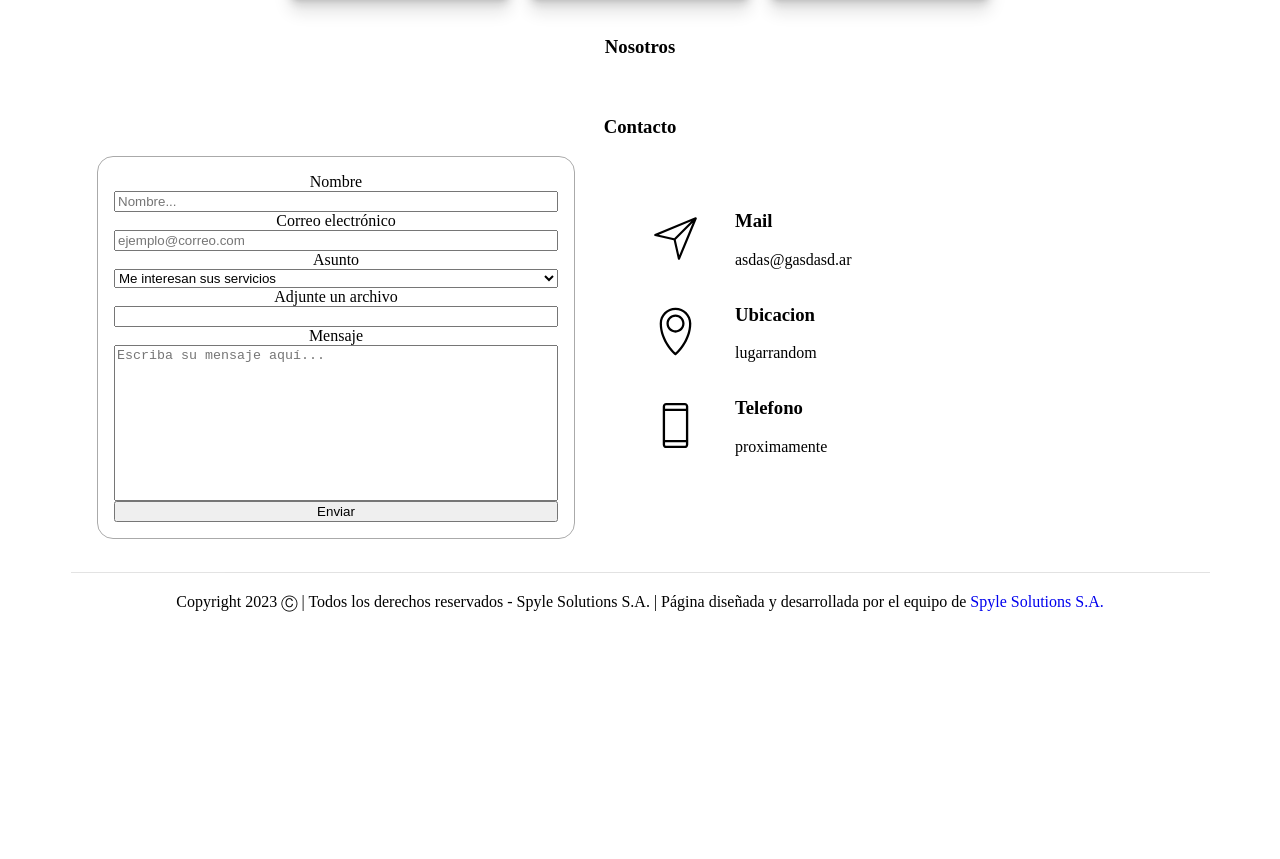
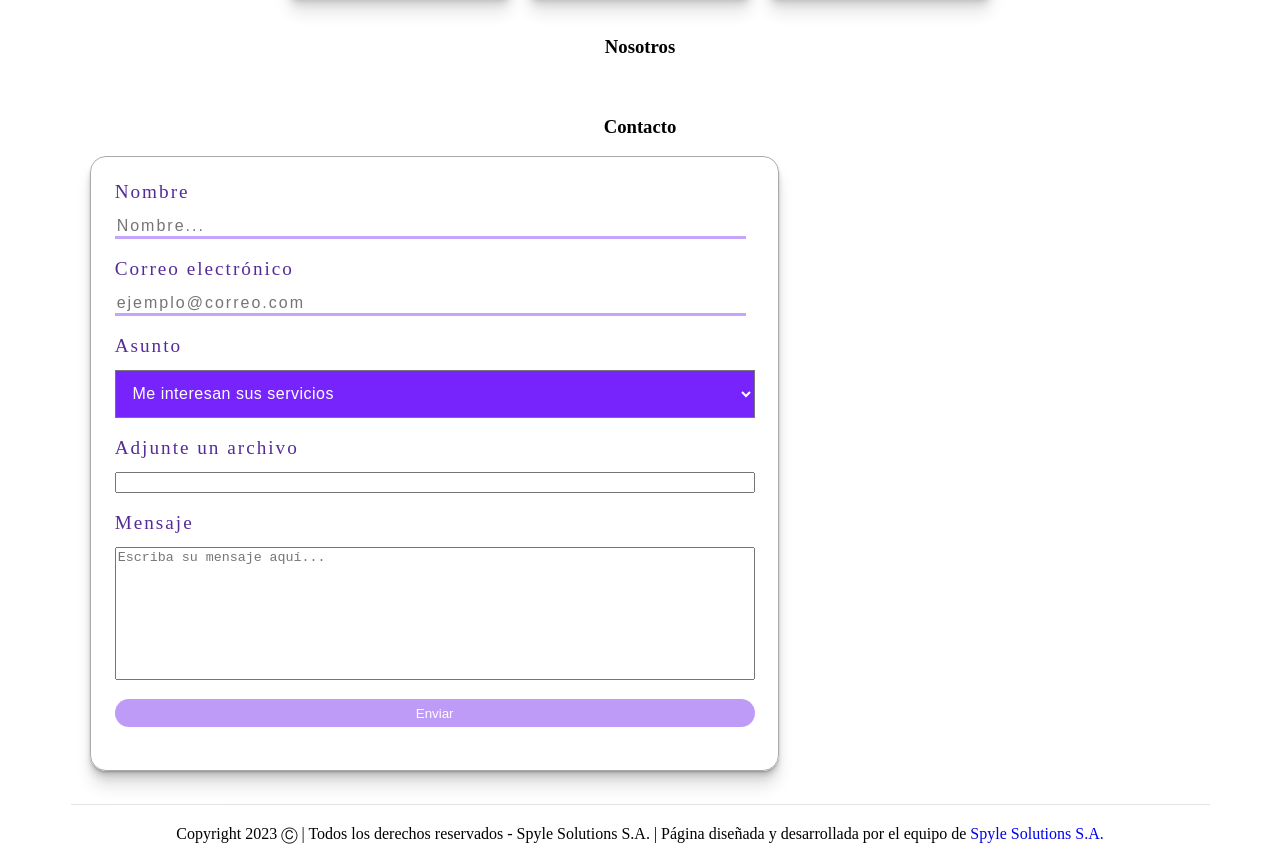
Before and after one commit to gabyvespasiano/spyle, a plain HTML site: page index.html in a window 1280 px wide. Shown: the part 1069-1928 px from the top of the page. Before the commit the page ends 1696 px from the top, so only its background shows below. Drawn offline with Linux system fonts and the light colour scheme.

Commit message:
form css

```diff
--- a/assets/css/style.css
+++ b/assets/css/style.css
@@ -333,15 +333,17 @@ main {
 /* css contacto */
 .main-contacto {
   text-align: center;
+  display: flex;
+  flex-direction: column;
 }
 
 .contenedor-contacto {
   display: grid;
-  grid-template-columns: repeat(2, 1fr);
-  gap: 1rem;
+  grid-template-columns: 2fr 1fr;
+  gap: 1rem 1rem;
   place-content: center;
 }
-
+/* formulario */
 .contenedor-contacto form {
   border: 1px solid #aaa;
   border-radius: 1rem;
@@ -349,9 +351,84 @@ main {
   flex-direction: column;
   margin: 0 auto;
   max-width: 40rem;
-  padding: 1rem;
-  width: 75%;
+  padding: 3%;
+  width:90%;
+  background-color: #ffffffa9;
+  box-shadow: 0 1px 1px rgba(0, 0, 0, 0.1), 0 2px 2px rgba(0, 0, 0, 0.1), 0 4px 4px rgba(0, 0, 0, 0.1), 0 8px 8px rgba(0, 0, 0, 0.1), 0 16px 16px rgba(0, 0, 0, 0.1);
 }
+
+ form input, #textArea, #selectAsunto{
+  margin-bottom: 3%;
+}
+form #inputNombre, #inputCorreo{
+  border:0;
+  border-bottom: #7325f169 solid;
+  outline: none;
+  width: 98%;
+  color: black;
+  letter-spacing: 2px;
+  font-size: medium;
+}
+
+form label {
+  text-align: left;
+  margin-bottom: 2%;
+  letter-spacing: 2px;
+  color: #3a098adc;
+  font-style: bolder;
+  font-size: larger;
+}
+
+form #inputNombre:focus, #inputCorreo:focus {
+  border-bottom: solid #39088ab9;
+  animation:ease-in 2s ;
+  animation: inputColor 1s infinite;
+}
+#selectAsunto {
+background-color: #670afce3;
+color: white;
+height: 10%;
+font-size: medium;
+outline: none;
+
+padding-left: 2%;
+letter-spacing: 0.5px;
+}
+
+
+
+#selectAsunto:hover{
+
+  background-color:  #8d48fdee ;
+}
+
+/* #selectAsunto option::selection::after{
+  background-color: #670afc3b;
+  padding: 3%;
+
+} nofunca */
+
+form #textArea {
+  outline: none;
+  overflow-y: hidden!important;
+
+}
+.boton {
+  height: 2rem;
+  border: none ;
+  background-color: #9c64f5a4 ;
+  color: white;
+  border-radius: 1rem;
+}
+
+.boton:hover{
+  background-color: #670afce3;
+    color: white;
+    /* font-size: larger; */
+    box-shadow: 0 0 10px #7325f169, 0 0 40px #7325f169, 0 0 80px #7325f169;
+    border: #fff;
+
+  }
 
 .info-contacto {
   display: flex;
@@ -362,7 +439,7 @@ main {
 }
 
 .info-contacto article {
-  display: flex;
+  display: none;
   gap: 2rem;
   margin-bottom: 2rem;
   align-items: center;
@@ -415,3 +492,9 @@ main {
 .footer section svg {
   max-width: 90vw;
 }
+
+@keyframes inputColor {
+  0% {border-bottom: #9c64f5a4 solid;}
+  50% {border-bottom: rgba(204, 0, 255, 0.897) solid;}
+  100% {border-bottom: #9c64f5a4 solid;}
+}
--- a/index.html
+++ b/index.html
@@ -126,11 +126,11 @@
             <article class="contenedor-contacto">
                 <form action="" method="post">
                     <label for="nombre">Nombre</label>
-                    <input type="text" placeholder="Nombre..." required/>
+                    <input type="text" id="inputNombre" placeholder="Nombre..." required/>
                     <label for="email">Correo electrónico</label>
-                    <input type="text" placeholder="ejemplo@correo.com" required/>
+                    <input type="text" id="inputCorreo" placeholder="ejemplo@correo.com" required/>
                     <label for="asunto">Asunto</label>
-                    <select name="asunto" id="" required>
+                    <select name="asunto" id="selectAsunto"  required>
                         <option value="1">Me interesan sus servicios</option>
                         <option value="2">Reportar vulnerabilidad</option>
                         <option value="3">Búsqueda laboral</option>
@@ -140,7 +140,7 @@
                     <label for="">Adjunte un archivo</label>
                     <input type="text"/>
                     <label for="mensaje">Mensaje</label>
-                    <textarea name="mensaje" id="" cols="30" rows="10" placeholder="Escriba su mensaje aquí..." style="resize: none;overflow-y: scroll;" required></textarea>
+                    <textarea name="mensaje" id="textArea" cols="30" rows="10" placeholder="Escriba su mensaje aquí..." style="resize: none;overflow-y: scroll;" required></textarea>
                     <input class="boton" type="submit" value="Enviar"/>
                 </form>
                 <section class="info-contacto">
```
